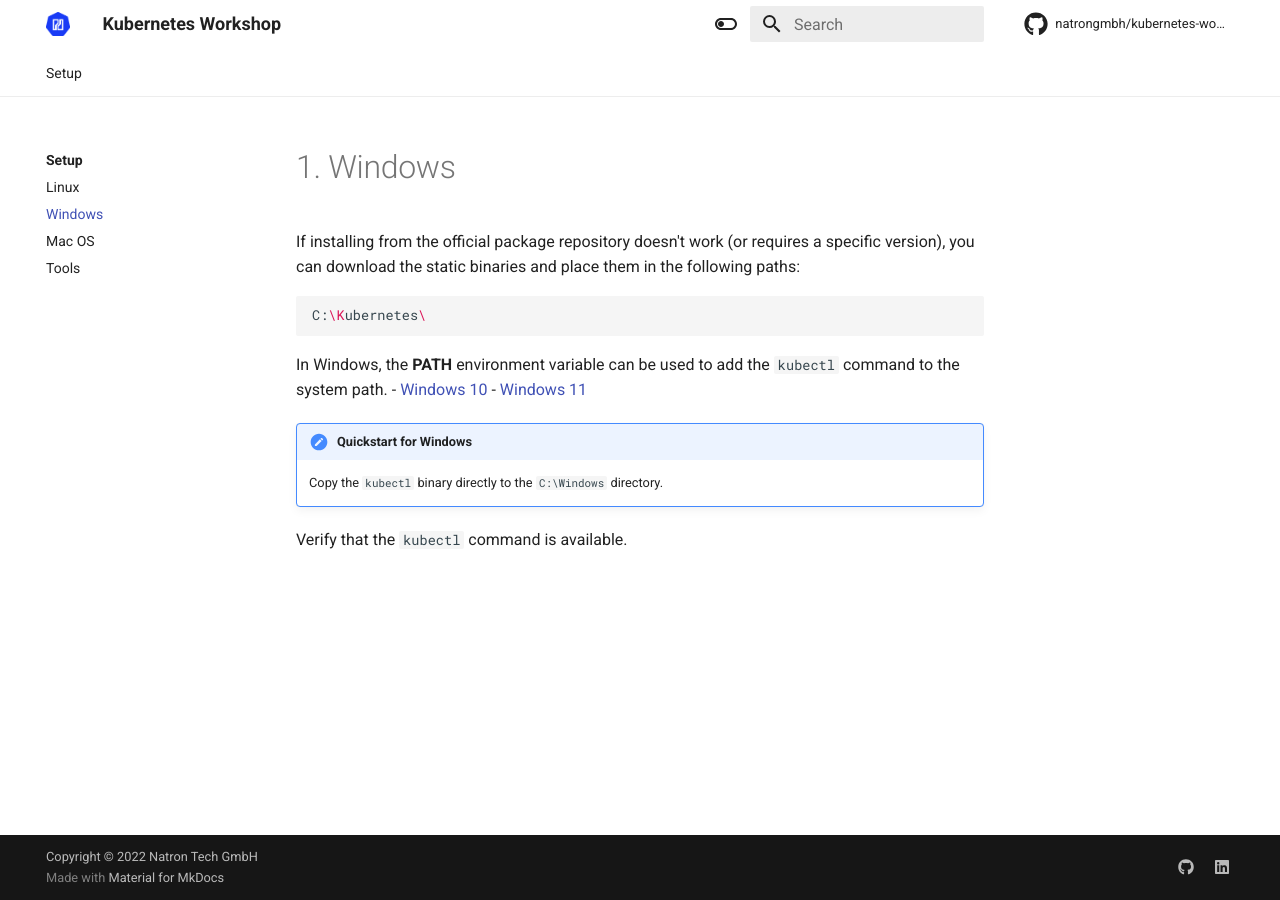
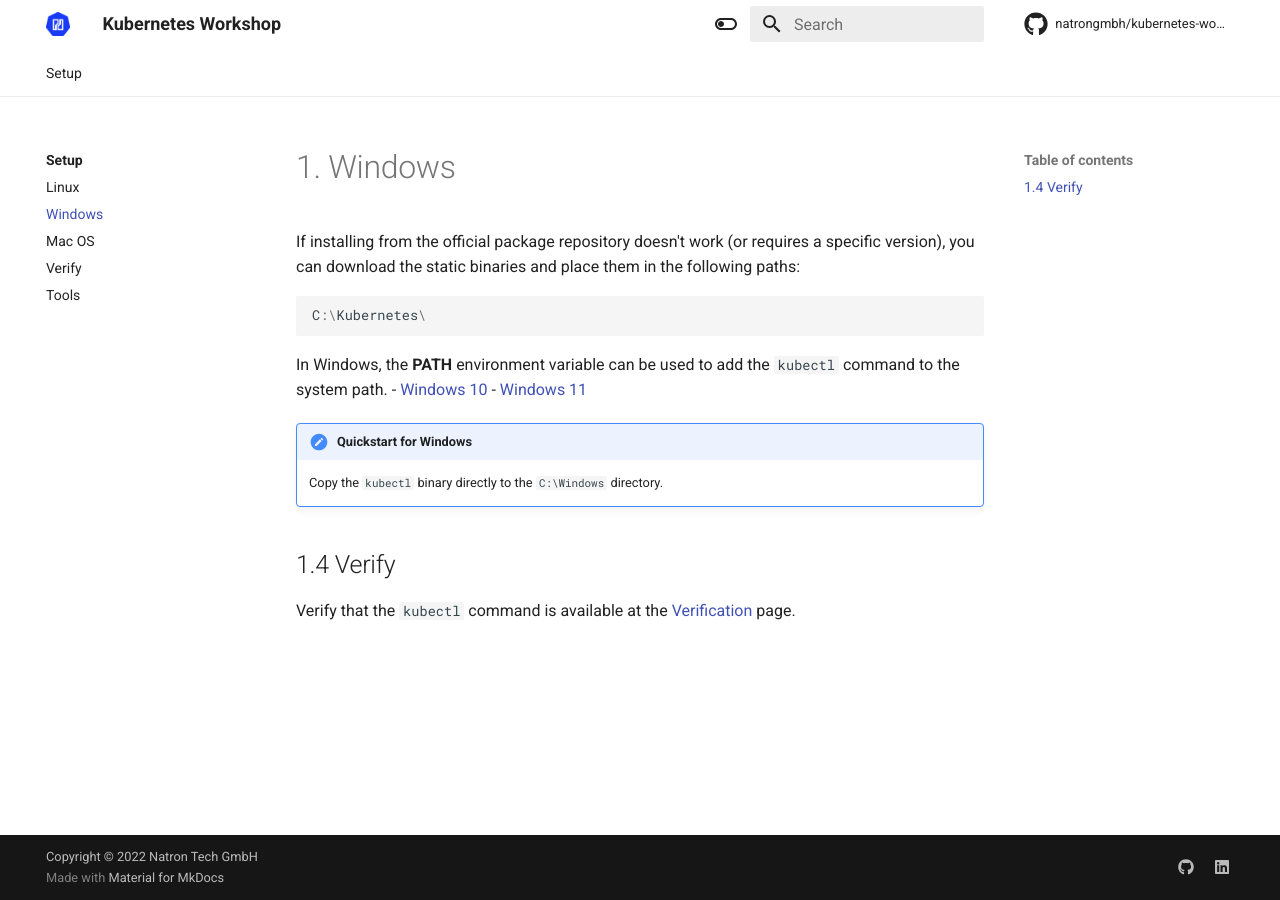
Before and after one commit to natrontech/kubernetes-workshop-golog, an MkDocs documentation site: the page built from docs/setup/client-setup/windows.md, in a window 1280 px wide. Built offline with MkDocs 1.6.1 and Material for MkDocs 9.7.7, drawn with Linux system fonts in a browser that asks for light colours; comment, search, counter and statistics services are not loaded.

Commit message:
feat: add verification page
Signed-off-by: Jan Lauber <jan.lauber@protonmail.ch>

````diff
--- a/docs/setup/client-setup/windows.md
+++ b/docs/setup/client-setup/windows.md
@@ -1,7 +1,7 @@
 # 1. Windows
 If installing from the official package repository doesn't work (or requires a specific version), you can download the static binaries and place them in the following paths:
 
-```bash
+```powershell
 C:\Kubernetes\
 ```
 
@@ -13,4 +13,5 @@ In Windows, the **PATH** environment variable can be used to add the `kubectl` c
 
     Copy the `kubectl` binary directly to the `C:\Windows` directory.
 
-Verify that the `kubectl` command is available.
+## 1.4 Verify
+Verify that the `kubectl` command is available at the [Verification](setup/client-setup/verify.md) page.
--- a/mkdocs.yaml
+++ b/mkdocs.yaml
@@ -69,6 +69,7 @@ nav:
     - Linux: setup/client-setup/linux.md
     - Windows: setup/client-setup/windows.md
     - Mac OS: setup/client-setup/macos.md
+    - Verify: setup/client-setup/verify.md
     - Tools: setup/tools.md
   # - Materials:
   # - Labs:
````
Also changed, not shown: docs/setup/client-setup/linux.md (+3 -0 lines).
